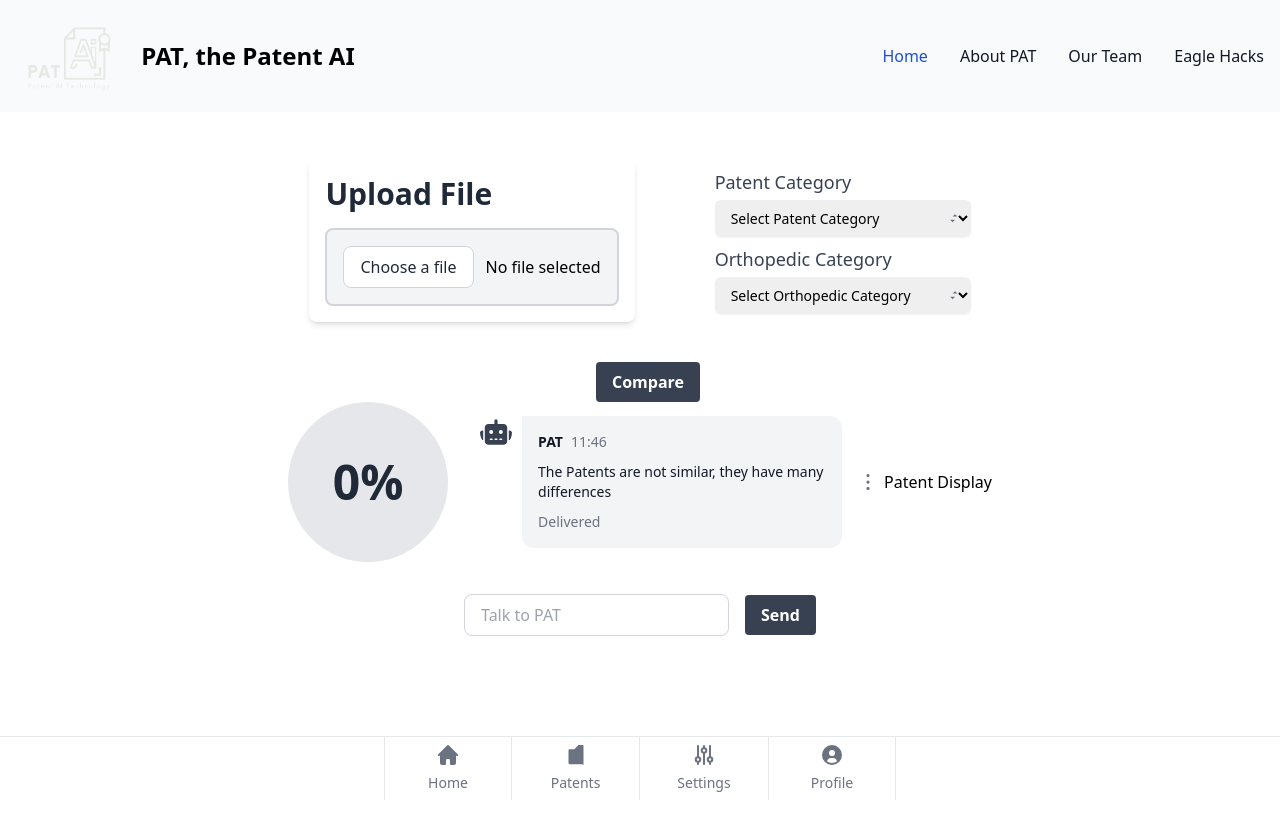
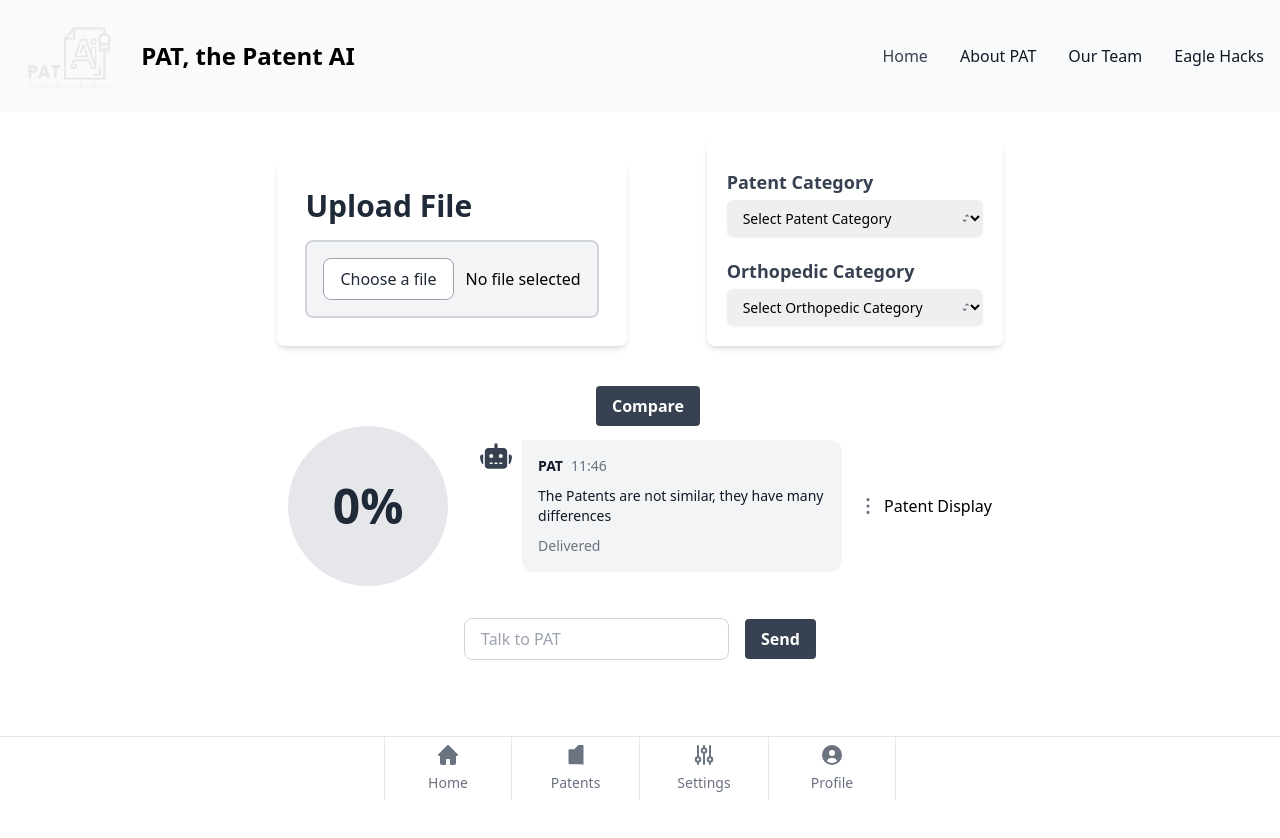
Before and after one commit to zesutton2619/PAT, a React (Create React App) app in the folder client/: page / in a window 1280 px wide. Shown: the top 838 px of the page. Built offline with nearby package versions, Linux system fonts and the light colour scheme.

Commit message:
changes by paulo

```diff
--- a/client/src/components/Initialize.jsx
+++ b/client/src/components/Initialize.jsx
@@ -16,9 +16,11 @@ const Init = ({ onFileSelect }) => {
             <div className="container flex flex-col items-center">
                 <div className="flex items-start">
                     <UploadComponent onFileSelect={handleFileSelect} selectedFile={selectedFile} />
-                    <div className="mt-5 ml-20 flex flex-col items-center">
-                        <PatentCategoryDropdown />
-                        <OrthopedicCategorySelect />
+                    <div className="flex items-start ml-20 p-5 flex-col  bg-white shadow-md rounded-lg overflow-hidden">
+
+                        <PatentCategoryDropdown/>
+
+                        <OrthopedicCategorySelect/>
                     </div>
                 </div>
             </div>
--- a/client/src/components/initSubComponent/OrthopedicCategorySelect.jsx
+++ b/client/src/components/initSubComponent/OrthopedicCategorySelect.jsx
@@ -8,8 +8,8 @@ export const OrthopedicCategorySelect = () => {
     };
 
     return (
-        <div className="relative w-full md:w-64 mt-2">
-            <label htmlFor="orthopedicCategory" className="block text-lg font-medium text-gray-700">Orthopedic Category</label>
+        <div className="relative w-full md:w-64 mt-5">
+            <label htmlFor="orthopedicCategory" className=" font-bold block text-lg text-gray-700">Orthopedic Category</label>
             <div className="mt-1 relative rounded-md shadow-sm">
                 <select
                     id="orthopedicCategory"
--- a/client/src/components/initSubComponent/PatentCategoryDropdown.jsx
+++ b/client/src/components/initSubComponent/PatentCategoryDropdown.jsx
@@ -9,7 +9,7 @@ export const PatentCategoryDropdown = () => {
 
     return (
         <div className="relative w-full md:w-64 mt-2 ">
-            <label htmlFor="category" className="block text-lg font-medium text-gray-700">Patent Category</label>
+            <label htmlFor="category" className="block text-lg font-bold text-gray-700">Patent Category</label>
             <div className="mt-1 relative rounded-md shadow-sm">
                 <select
                     id="category"
--- a/client/src/components/initSubComponent/UploadFile.jsx
+++ b/client/src/components/initSubComponent/UploadFile.jsx
@@ -7,11 +7,11 @@ export const UploadComponent = ({ onFileSelect, selectedFile }) => {
     };
 
     return (
-        <div className="max-w-md mx-auto bg-white shadow-md rounded-lg overflow-hidden mt-5">
+        <div className="max-w-md mx-auto p-3 bg-white shadow-md rounded-lg overflow-hidden mt-5">
             <div className="p-4">
                 <h2 className="text-3xl font-bold text-gray-800 mb-4">Upload File</h2>
                 <div className="flex items-center justify-center bg-gray-100 border-2 border-gray-300 rounded-lg p-4">
-                    <label htmlFor="file-upload" className="cursor-pointer bg-white rounded-lg px-4 py-2 border border-gray-300 text-gray-800 hover:bg-gray-50 transition duration-300">
+                    <label htmlFor="file-upload" className="cursor-pointer bg-white rounded-lg px-4 py-2 border border-gray-400 text-gray-800 hover:bg-gray-50 transition duration-300">
                         Choose a file
                         <input id="file-upload" type="file" className="sr-only" onChange={handleFileChange} />
                     </label>
--- a/client/src/pages/PatDashboard.jsx
+++ b/client/src/pages/PatDashboard.jsx
@@ -36,20 +36,20 @@ const Dash = () => {
                         <ul className="flex flex-col font-medium mt-4 rounded-lg bg-gray-50 md:space-x-8 rtl:space-x-reverse md:flex-row md:mt-0 md:border-0 md:bg-transparent dark:bg-gray-800 md:dark:bg-transparent dark:border-gray-700">
                             <li>
                                 <a href="#"
-                                   className="block py-2 px-3 md:p-0 text-white bg-blue-700 rounded md:bg-transparent md:text-blue-700 md:dark:text-blue-500 dark:bg-blue-600 md:dark:bg-transparent"
+                                   className="block py-2 px-3 md:p-0 text-white bg-gray-700 rounded md:bg-transparent md:text-gray-700 md:dark:text-gray-500 dark:bg-gray-600 md:dark:bg-transparent"
                                    aria-current="page">Home</a>
                             </li>
                             <li>
                                 <a href="#"
-                                   className="block py-2 px-3 md:p-0 text-gray-900 rounded hover:bg-gray-100 md:hover:bg-transparent md:border-0 md:hover:text-blue-700 dark:text-white md:dark:hover:text-blue-500 dark:hover:bg-gray-700 dark:hover:text-white md:dark:hover:bg-transparent">About PAT</a>
+                                   className="block py-2 px-3 md:p-0 text-gray-900 rounded hover:bg-gray-100 md:hover:bg-transparent md:border-0 md:hover:text-gray-700 dark:text-white md:dark:hover:text-gray-500 dark:hover:bg-gray-700 dark:hover:text-white md:dark:hover:bg-transparent">About PAT</a>
                             </li>
                             <li>
                                 <a href="#"
-                                   className="block py-2 px-3 md:p-0 text-gray-900 rounded hover:bg-gray-100 md:hover:bg-transparent md:border-0 md:hover:text-blue-700 dark:text-white md:dark:hover:text-blue-500 dark:hover:bg-gray-700 dark:hover:text-white md:dark:hover:bg-transparent">Our Team</a>
+                                   className="block py-2 px-3 md:p-0 text-gray-900 rounded hover:bg-gray-100 md:hover:bg-transparent md:border-0 md:hover:text-gray-700 dark:text-white md:dark:hover:text-gray-500 dark:hover:bg-gray-700 dark:hover:text-white md:dark:hover:bg-transparent">Our Team</a>
                             </li>
                             <li>
                                 <a href="#"
-                                   className="block py-2 px-3 md:p-0 text-gray-900 rounded hover:bg-gray-100 md:hover:bg-transparent md:border-0 md:hover:text-blue-700 dark:text-white md:dark:hover:text-blue-500 dark:hover:bg-gray-700 dark:hover:text-white md:dark:hover:bg-transparent">Eagle Hacks</a>
+                                   className="block py-2 px-3 md:p-0 text-gray-900 rounded hover:bg-gray-100 md:hover:bg-transparent md:border-0 md:hover:text-gray-700 dark:text-white md:dark:hover:text-gray-500 dark:hover:bg-gray-700 dark:hover:text-white md:dark:hover:bg-transparent">Eagle Hacks</a>
                             </li>
                         </ul>
                     </div>
@@ -67,19 +67,19 @@ const Dash = () => {
                     <button type="button"
                             className="inline-flex flex-col items-center justify-center px-5 border-gray-200 border-x hover:bg-gray-50 dark:hover:bg-gray-800 group dark:border-gray-600">
                         <svg
-                            className="w-5 h-5 mb-2 text-gray-500 dark:text-gray-400 group-hover:text-blue-600 dark:group-hover:text-blue-500"
+                            className="w-5 h-5 mb-2 text-gray-500 dark:text-gray-400 group-hover:text-gray-600 dark:group-hover:text-gray-500"
                             aria-hidden="true" xmlns="http://www.w3.org/2000/svg" fill="currentColor"
                             viewBox="0 0 20 20">
                             <path
                                 d="m19.707 9.293-2-2-7-7a1 1 0 0 0-1.414 0l-7 7-2 2a1 1 0 0 0 1.414 1.414L2 10.414V18a2 2 0 0 0 2 2h3a1 1 0 0 0 1-1v-4a1 1 0 0 1 1-1h2a1 1 0 0 1 1 1v4a1 1 0 0 0 1 1h3a2 2 0 0 0 2-2v-7.586l.293.293a1 1 0 0 0 1.414-1.414Z"/>
                         </svg>
                         <span
-                            className="text-sm text-gray-500 dark:text-gray-400 group-hover:text-blue-600 dark:group-hover:text-blue-500">Home</span>
+                            className="text-sm text-gray-500 dark:text-gray-400 group-hover:text-gray-600 dark:group-hover:text-gray-500">Home</span>
                     </button>
                     <button type="button"
                             className="inline-flex flex-col items-center justify-center px-5 border-e border-gray-200 hover:bg-gray-50 dark:hover:bg-gray-800 group dark:border-gray-600">
                         <svg
-                            className="w-5 h-5 mb-2 text-gray-500 dark:text-gray-400 group-hover:text-blue-600 dark:group-hover:text-blue-500"
+                            className="w-5 h-5 mb-2 text-gray-500 dark:text-gray-400 group-hover:text-gray-600 dark:group-hover:text-gray-500"
                             aria-hidden="true" xmlns="http://www.w3.org/2000/svg" fill="currentColor"
                             viewBox="0 0 24 24">
                             <path
@@ -87,30 +87,30 @@ const Dash = () => {
                         </svg>
 
                         <span
-                            className="text-sm text-gray-500 dark:text-gray-400 group-hover:text-blue-600 dark:group-hover:text-blue-500">Patents</span>
+                            className="text-sm text-gray-500 dark:text-gray-400 group-hover:text-gray-600 dark:group-hover:text-gray-500">Patents</span>
                     </button>
                     <button type="button"
                             className="inline-flex flex-col items-center justify-center px-5 hover:bg-gray-50 dark:hover:bg-gray-800 group">
                         <svg
-                            className="w-5 h-5 mb-2 text-gray-500 dark:text-gray-400 group-hover:text-blue-600 dark:group-hover:text-blue-500"
+                            className="w-5 h-5 mb-2 text-gray-500 dark:text-gray-400 group-hover:text-gray-600 dark:group-hover:text-gray-500"
                             aria-hidden="true" xmlns="http://www.w3.org/2000/svg" fill="none" viewBox="0 0 20 20">
                             <path stroke="currentColor" stroke-linecap="round" stroke-linejoin="round" stroke-width="2"
                                   d="M4 12.25V1m0 11.25a2.25 2.25 0 0 0 0 4.5m0-4.5a2.25 2.25 0 0 1 0 4.5M4 19v-2.25m6-13.5V1m0 2.25a2.25 2.25 0 0 0 0 4.5m0-4.5a2.25 2.25 0 0 1 0 4.5M10 19V7.75m6 4.5V1m0 11.25a2.25 2.25 0 1 0 0 4.5 2.25 2.25 0 0 0 0-4.5ZM16 19v-2"/>
                         </svg>
                         <span
-                            className="text-sm text-gray-500 dark:text-gray-400 group-hover:text-blue-600 dark:group-hover:text-blue-500">Settings</span>
+                            className="text-sm text-gray-500 dark:text-gray-400 group-hover:text-gray-600 dark:group-hover:text-gray-500">Settings</span>
                     </button>
                     <button type="button"
                             className="inline-flex flex-col items-center justify-center px-5 border-gray-200 hover:bg-gray-50 dark:hover:bg-gray-800 group border-x dark:border-gray-600">
                         <svg
-                            className="w-5 h-5 mb-2 text-gray-500 dark:text-gray-400 group-hover:text-blue-600 dark:group-hover:text-blue-500"
+                            className="w-5 h-5 mb-2 text-gray-500 dark:text-gray-400 group-hover:text-gray-600 dark:group-hover:text-gray-500"
                             aria-hidden="true" xmlns="http://www.w3.org/2000/svg" fill="currentColor"
                             viewBox="0 0 20 20">
                             <path
                                 d="M10 0a10 10 0 1 0 10 10A10.011 10.011 0 0 0 10 0Zm0 5a3 3 0 1 1 0 6 3 3 0 0 1 0-6Zm0 13a8.949 8.949 0 0 1-4.951-1.488A3.987 3.987 0 0 1 9 13h2a3.987 3.987 0 0 1 3.951 3.512A8.949 8.949 0 0 1 10 18Z"/>
                         </svg>
                         <span
-                            className="text-sm text-gray-500 dark:text-gray-400 group-hover:text-blue-600 dark:group-hover:text-blue-500">Profile</span>
+                            className="text-sm text-gray-500 dark:text-gray-400 group-hover:text-gray-600 dark:group-hover:text-gray-500">Profile</span>
                     </button>
                 </div>
             </div>
```
